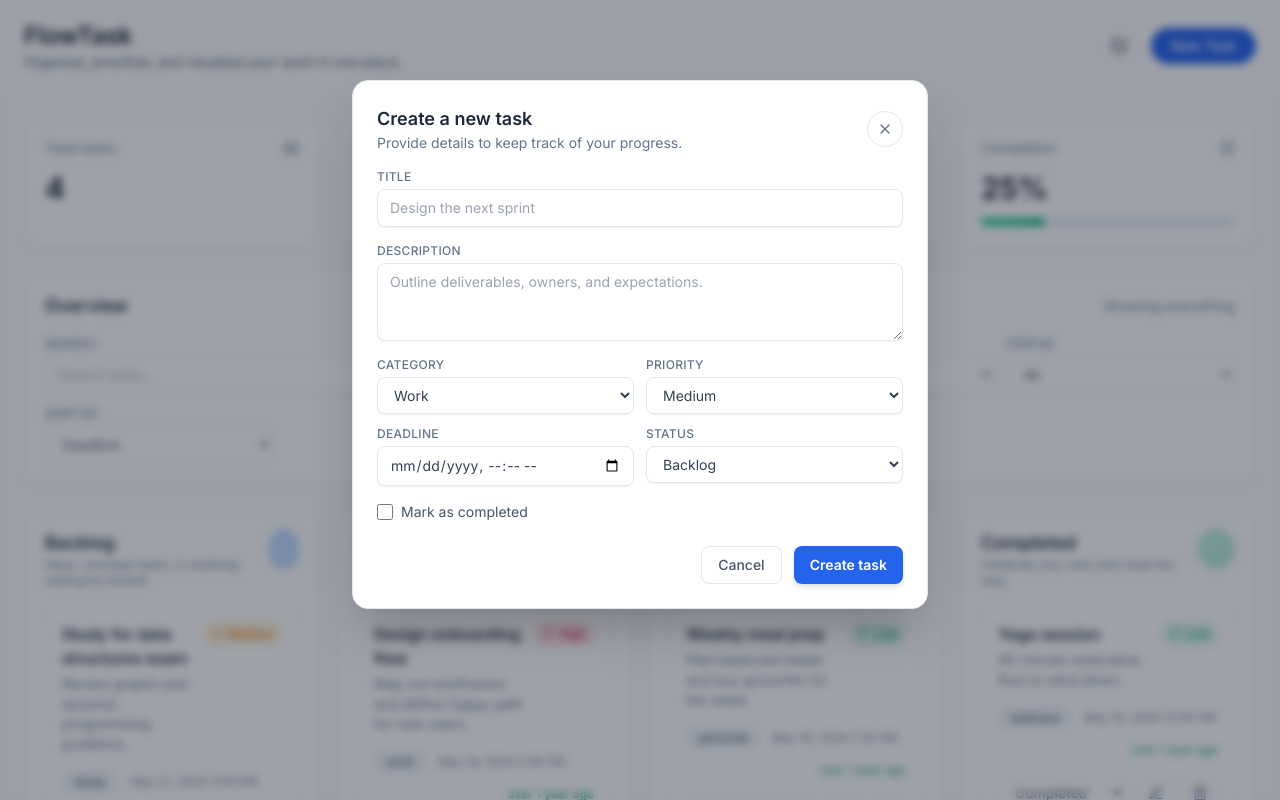
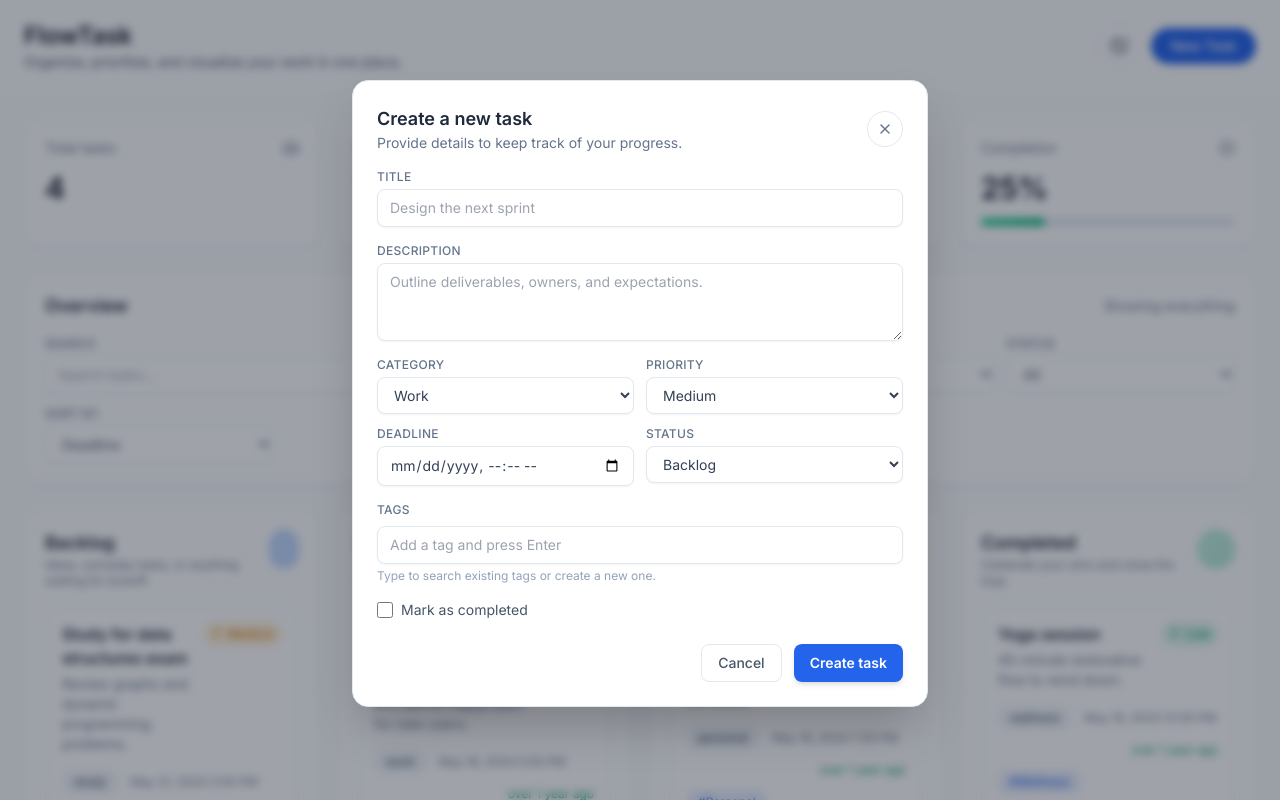
Before and after one commit to awang1020/Inbox-Calendar-AI, a Next.js app: page / in a window 1280 px wide. Both pictures are taken after a click on the button "New Task". Shown: the top 800 px of the page. Built offline with nearby package versions, Linux system fonts and the light colour scheme.

Commit message:
feat: add tags to tasks

```diff
--- a/components/task/TaskCard.tsx
+++ b/components/task/TaskCard.tsx
@@ -42,6 +42,19 @@ export function TaskCard({ task, onEdit, onDelete, onStatusChange }: TaskCardPro
         <span className="ml-auto text-emerald-600 dark:text-emerald-400">{deadlineDistance}</span>
       </div>
 
+      {task.tags.length > 0 && (
+        <div className="mt-3 flex flex-wrap gap-2">
+          {task.tags.map((tag) => (
+            <span
+              key={tag.id}
+              className="inline-flex items-center rounded-full bg-[hsl(var(--accent))]/10 px-3 py-1 text-xs font-medium text-[hsl(var(--accent))] dark:bg-[hsl(var(--accent))]/20"
+            >
+              #{tag.name}
+            </span>
+          ))}
+        </div>
+      )}
+
       <footer className="mt-4 flex items-center justify-between gap-3">
         <select
           value={task.status}
--- a/components/task/TaskForm.tsx
+++ b/components/task/TaskForm.tsx
@@ -1,8 +1,9 @@
 "use client";
 
-import { useEffect, useState } from "react";
+import { useEffect, useMemo, useState } from "react";
 import { X } from "lucide-react";
-import type { Task, TaskCategory, TaskPriority, TaskStatus } from "@/types/task";
+import { nanoid } from "nanoid";
+import type { Tag, Task, TaskCategory, TaskPriority, TaskStatus } from "@/types/task";
 
 interface TaskFormProps {
   task?: Task | null;
@@ -15,6 +16,15 @@ const categories: TaskCategory[] = ["work", "personal", "study", "wellness", "ot
 const priorities: TaskPriority[] = ["high", "medium", "low"];
 const statuses: TaskStatus[] = ["backlog", "in_progress", "in_review", "completed"];
 
+const defaultTags: Tag[] = [
+  { id: "design", name: "Design" },
+  { id: "frontend", name: "Frontend" },
+  { id: "research", name: "Research" },
+  { id: "planning", name: "Planning" },
+  { id: "wellness", name: "Wellness" },
+  { id: "personal", name: "Personal" }
+];
+
 const blankTask: Task = {
   id: "temp",
   title: "",
@@ -23,14 +33,29 @@ const blankTask: Task = {
   priority: "medium",
   deadline: "",
   status: "backlog",
-  completed: false
+  completed: false,
+  tags: []
 };
 
 export function TaskForm({ task, open, onOpenChange, onSubmit }: TaskFormProps) {
   const [draft, setDraft] = useState<Task>(task ?? blankTask);
+  const [availableTags, setAvailableTags] = useState<Tag[]>(() => defaultTags);
+  const [tagQuery, setTagQuery] = useState("");
 
   useEffect(() => {
     setDraft(task ?? blankTask);
+    setTagQuery("");
+    if (task?.tags?.length) {
+      setAvailableTags((prev) => {
+        const map = new Map(prev.map((tag) => [tag.id, tag]));
+        task.tags.forEach((tag) => {
+          if (!map.has(tag.id)) {
+            map.set(tag.id, tag);
+          }
+        });
+        return Array.from(map.values());
+      });
+    }
   }, [task]);
 
   function handleSubmit(event: React.FormEvent<HTMLFormElement>) {
@@ -44,6 +69,40 @@ export function TaskForm({ task, open, onOpenChange, onSubmit }: TaskFormProps)
   function updateDraft<K extends keyof Task>(key: K, value: Task[K]) {
     setDraft((prev) => ({ ...prev, [key]: value }));
   }
+
+  function handleCommitTag(rawValue: string) {
+    const name = rawValue.trim();
+    if (!name) return;
+
+    const normalizedName = name.replace(/\s+/g, " ");
+    let resolved = availableTags.find((existing) => existing.name.toLowerCase() === normalizedName.toLowerCase());
+
+    if (!resolved) {
+      const newTag: Tag = { id: nanoid(), name: normalizedName };
+      resolved = newTag;
+      setAvailableTags((prev) => [...prev, newTag]);
+    }
+
+    if (!draft.tags.some((existing) => existing.id === resolved.id)) {
+      updateDraft("tags", [...draft.tags, resolved]);
+    }
+
+    setTagQuery("");
+  }
+
+  function removeTag(id: string) {
+    updateDraft("tags", draft.tags.filter((tag) => tag.id !== id));
+  }
+
+  const filteredTagOptions = useMemo(
+    () =>
+      availableTags.filter(
+        (tag) =>
+          !draft.tags.some((selected) => selected.id === tag.id) &&
+          tag.name.toLowerCase().includes(tagQuery.toLowerCase())
+      ),
+    [availableTags, draft.tags, tagQuery]
+  );
 
   return (
     <div className={`fixed inset-0 z-50 ${open ? "pointer-events-auto" : "pointer-events-none"}`} aria-hidden={!open}>
@@ -158,6 +217,57 @@ export function TaskForm({ task, open, onOpenChange, onSubmit }: TaskFormProps)
             </label>
           </div>
 
+          <label className="flex flex-col gap-2">
+            <span className="text-xs font-medium uppercase tracking-wide text-slate-500 dark:text-slate-400">Tags</span>
+            {draft.tags.length > 0 && (
+              <div className="flex flex-wrap gap-2">
+                {draft.tags.map((tag) => (
+                  <span
+                    key={tag.id}
+                    className="inline-flex items-center gap-1 rounded-full bg-slate-100 px-3 py-1 text-xs font-medium text-slate-600 dark:bg-slate-800 dark:text-slate-200"
+                  >
+                    #{tag.name}
+                    <button
+                      type="button"
+                      onClick={() => removeTag(tag.id)}
+                      className="rounded-full p-0.5 text-slate-400 transition hover:text-slate-600 focus-visible:outline focus-visible:outline-2 focus-visible:outline-offset-2 focus-visible:outline-[hsl(var(--accent))] dark:text-slate-400 dark:hover:text-slate-200"
+                      aria-label={`Remove ${tag.name}`}
+                    >
+                      <X className="h-3 w-3" />
+                    </button>
+                  </span>
+                ))}
+              </div>
+            )}
+            <div>
+              <input
+                type="text"
+                list="task-form-tag-options"
+                value={tagQuery}
+                onChange={(event) => setTagQuery(event.target.value)}
+                onKeyDown={(event) => {
+                  if (["Enter", "Tab", ","].includes(event.key)) {
+                    const value = event.currentTarget.value;
+                    if (value.trim()) {
+                      event.preventDefault();
+                      handleCommitTag(value);
+                    } else if (event.key !== "Tab") {
+                      event.preventDefault();
+                    }
+                  }
+                }}
+                placeholder="Add a tag and press Enter"
+                className="w-full rounded-lg border border-slate-200 bg-white px-3 py-2 text-sm text-slate-700 shadow-sm focus:border-[hsl(var(--accent))] focus:outline-none dark:border-slate-700 dark:bg-slate-950 dark:text-slate-100"
+              />
+              <datalist id="task-form-tag-options">
+                {filteredTagOptions.map((tag) => (
+                  <option key={tag.id} value={tag.name} />
+                ))}
+              </datalist>
+              <p className="mt-1 text-xs text-slate-400 dark:text-slate-500">Type to search existing tags or create a new one.</p>
+            </div>
+          </label>
+
           <label className="flex items-center gap-2 text-sm text-slate-600 dark:text-slate-300">
             <input
               type="checkbox"
--- a/context/TaskContext.tsx
+++ b/context/TaskContext.tsx
@@ -2,7 +2,7 @@
 
 import { createContext, useCallback, useContext, useMemo, useReducer } from "react";
 import { nanoid } from "nanoid";
-import type { Task } from "@/types/task";
+import type { Tag, Task, TaskTag } from "@/types/task";
 
 export type TaskPayload = Omit<Task, "id" | "completed"> & {
   completed?: boolean;
@@ -35,7 +35,25 @@ function taskReducer(state: Task[], action: TaskAction): Task[] {
   }
 }
 
-const seedTasks: Task[] = [
+const seedTags: Tag[] = [
+  { id: "design", name: "Design" },
+  { id: "research", name: "Research" },
+  { id: "frontend", name: "Frontend" },
+  { id: "study", name: "Study" },
+  { id: "personal", name: "Personal" },
+  { id: "wellness", name: "Wellness" }
+];
+
+const seedTaskTags: TaskTag[] = [
+  { taskId: "1", tagId: "design" },
+  { taskId: "1", tagId: "research" },
+  { taskId: "1", tagId: "frontend" },
+  { taskId: "2", tagId: "study" },
+  { taskId: "3", tagId: "personal" },
+  { taskId: "4", tagId: "wellness" }
+];
+
+const baseTasks: Omit<Task, "tags">[] = [
   {
     id: "1",
     title: "Design onboarding flow",
@@ -78,6 +96,15 @@ const seedTasks: Task[] = [
   }
 ];
 
+const tagIndex = new Map(seedTags.map((tag) => [tag.id, tag]));
+
+const seedTasks: Task[] = baseTasks.map((task) => ({
+  ...task,
+  tags: seedTaskTags
+    .filter((relation) => relation.taskId === task.id)
+    .map((relation) => tagIndex.get(relation.tagId)!)
+}));
+
 export function TaskProvider({ children }: { children: React.ReactNode }) {
   const [state, dispatch] = useReducer(taskReducer, seedTasks);
 
@@ -85,6 +112,7 @@ export function TaskProvider({ children }: { children: React.ReactNode }) {
     const task: Task = {
       ...input,
       id: nanoid(),
+      tags: input.tags ?? [],
       completed: input.completed ?? input.status === "completed"
     };
     dispatch({ type: "ADD", payload: task });
```
Also changed, not shown: types/task.ts (+11 -0 lines).
